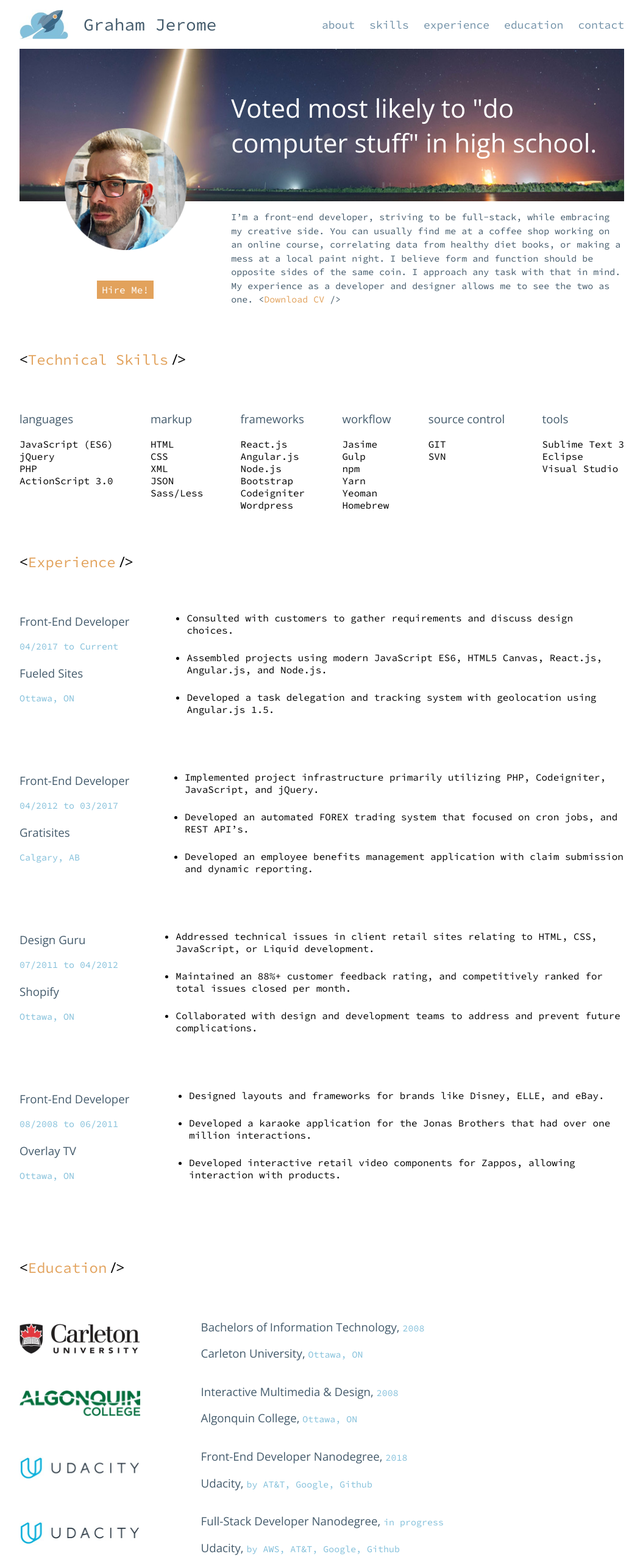
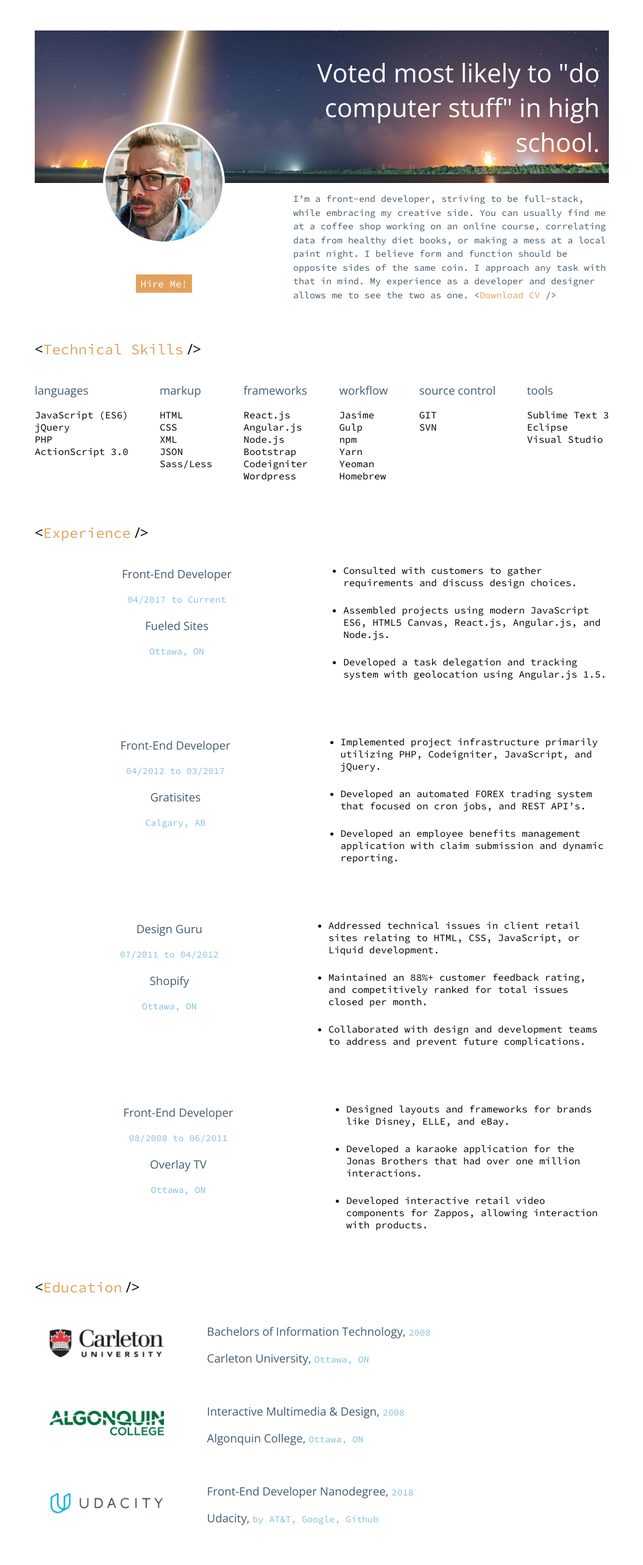
Before and after one commit to GrahamJerome/professional-profile, a React (Create React App) app: page / in a window 1280 px wide. Shown: the top 2566 px of the page at 61% size, without its empty margins (112-1167 px from the left). Built offline with nearby package versions, Linux system fonts and the light colour scheme.

Commit message:
responsive stylings up to iPad.

```diff
--- a/src/App.js
+++ b/src/App.js
@@ -3,12 +3,13 @@
 import Intro from './Intro';
 import Content from './Content';
 import './css/App.css';
+import './css/responsive.css';
 
 class App extends Component {
   render() {
     return (
       <div id="app">
-        <Navigation />
+        {/*<Navigation />*/}
         <Intro />
         <Content />
       </div>
--- a/src/Content.js
+++ b/src/Content.js
@@ -114,9 +114,9 @@
 		const { skills, experience, education } = this.state;
 
 		return (
-			<div className="mainContent">
+			<div id="mainContent">
+				<section id="skills">
 					<h2>{"<"}<span>Technical Skills</span> {"/>"}</h2>
-				<section id="skills">
 					<div className="skillsHolder">
 					{
 						skills.map((skill, i) => (
@@ -135,8 +135,8 @@
 					</div>
 				</section>
 
+				<section id="experience">
 					<h2>{"<"}<span>Experience</span> {"/>"}</h2>
-				<section id="experience">
 					{
 						experience.map((job, i) => (
 							<div key={i} className="experienceHolder">
@@ -161,8 +161,8 @@
 					}
 				</section>
 
+				<section id="education">
 					<h2>{"<"}<span>Education</span> {"/>"}</h2>
-				<section id="education">
 					{
 						education.map((school, i) => (
 							<div key={i} className="educationHolder">
@@ -179,8 +179,8 @@
 					}
 				</section>
 
+				<section id="goals">
 					<h2>{"<"}<span>Goals</span> {"/>"}</h2>
-				<section id="goals">
 					<p>
 						My goals are to stay up to date with the latest practices, and find creative ways to write effective code. I enjoy engaging with the development communities either online or in my area, to see how people come up with different approaches to solving problems. I’ve become quite addicted to online learning resources as well. I’m currently working on my second Nanodegree from Udacity in full-stack development (on weekends).<br/>
 						<br/>
@@ -190,8 +190,9 @@
 					</p>
 				</section>
 
+				<section id="contact">
 					<h2>{"<"}<span>Hire Me</span> {"/>"}</h2>
-				<section id="contact">
+					<div className="contactHolder">
 						<div className="hireInfo">
 							<p>
 								Lorem ipsum dolor sit amet, consectetur adipiscing elit. Suspendisse sit amet purus viverra lorem eleifend mollis non ac erat. Phasellus ut finibus erat. Mauris tellus neque, auctor sed nisi sit amet, consequat consequat nibh. Aliquam erat volutpat. Phasellus pretium placerat risus. Donec eget porttitor neque.
@@ -204,6 +205,7 @@
 							<h3><a href="https://www.linkedin.com/in/grahamjerome/" target="_blank">LinkedIn</a></h3>
 							<h3><a href="https://github.com/GrahamJerome" target="_blank">GitHub</a></h3>
 						</div>
+					</div>
 				</section>
 			</div>
 		);
--- a/src/Intro.js
+++ b/src/Intro.js
@@ -5,8 +5,8 @@
 
 	render() {
 		return (
-			<div id="about">
-				<div id="heroBanner">
+			<section id="about">
+				<div className="heroBanner">
 					<h2>Voted most likely to "do computer stuff" in high school.</h2>
 				</div>
 
@@ -22,7 +22,7 @@
 						</p>
 					</div>
 				</div>
-			</div>
+			</section>
 		);
 	}
 }
--- a/src/css/App.css
+++ b/src/css/App.css
@@ -81,148 +81,3 @@
 .navLinks li a:hover {
   color: #E2A25C;
 }
-
-#heroBanner {
-  display: flex;
-  align-items: center;
-  justify-content: flex-end;
-  height: 250px;
-  background: url('../images/heroBanner.jpg') center bottom no-repeat;
-  background-size: cover;
-}
-#heroBanner h2 {
-  width: 65%;
-  margin: 0;
-  font-size: 42px;
-  color: #FFFFFF;
-}
-
-.introHolder {
-  display: flex;
-  justify-content: space-between;
-}
-.profilePicture {
-  width: 35%;
-  display: flex;
-  flex-direction: column;
-  align-items: center;
-}
-.profilePicture img {
-  width: 200px;
-  height: auto;
-  margin-top: -120px;
-}
-.profilePicture a {
-  margin-top: 50px;
-  padding: 5px 8px;
-  background: #E2A25C;
-  color: #FFFFFF;
-  text-align: center;
-}
-.introText {
-  width: 65%;
-  align-self: flex-end;
-}
-.introText p {
-  margin-bottom: 0;
-}
-
-.mainContent {
-  padding-top: 50px;
-}
-
-.skillsHolder {
-  display: flex;
-  flex-wrap: wrap;
-  justify-content: space-between;
-  width: 100%;
-}
-
-#experience {
-  display: flex;
-  flex-direction: column;
-}
-.experienceHolder {
-  display: flex;
-  flex-direction: row;
-  justify-content: space-between;
-  margin-bottom: 50px;
-}
-.experienceInfo {
-  width: 30%;
-}
-.experienceInfo p {
-  color: #82BFDA;
-}
-.experienceTasks {
-  /* width: 70%; */
-}
-.experienceTasks ul li {
-  margin-bottom: 25px;
-}
-
-#education {
-  display: flex;
-  flex-direction: column;
-}
-.educationHolder {
-  display: flex;
-  flex-direction: row;
-  justify-content: space-between;
-  align-items: center;
-}
-.educationHolder img {
-  width: 100%;
-  height: auto;
-}
-.educationLogo {
-  width: 20%;
-}
-.educationInfo {
-  width: 70%;
-}
-.educationInfo h3 {
-
-}
-.educationInfo h3 span {
-  font-size: 0.8em;
-  color: #82BFDA;
-}
-
-#contact {
-  display: flex;
-  flex-direction: row;
-  justify-content: space-between;
-  flex-wrap: wrap;
-}
-.hireInfo {
-  width: 40%;
-}
-.hireLinks {
-  width: 40%;
-  text-align: right;
-}
-
-@media screen and (min-width:768px) {
-  #root {
-    width: 768px;
-  }
-
-  .navLogo {
-    width: 50%;
-  }
-  .navLogo img {
-    width: 80px;
-    height: auto;
-    margin-right: 25px;
-  }
-  .navLinks {
-    width: 50%;
-  }
-}
-
-@media screen and (min-width: 992px) {
-  #root {
-    width: 992px;
-  }
-}
--- /dev/null
+++ b/src/css/backup.css
@@ -0,0 +1,202 @@
+@import url('https://fonts.googleapis.com/css?family=Source+Code+Pro');
+@import url('https://fonts.googleapis.com/css?family=Open+Sans:300,400');
+* {
+  box-sizing: border-box;
+  font-family: 'Source Code Pro', monospace;
+}
+
+h1, h2, h3, h4 {
+  font-family: 'Open Sans', sans-serif;
+  font-weight: 300;
+}
+section {
+  margin: 50px 0;
+}
+
+h2 span {
+  color: #E2A25C;
+}
+
+h3 {
+  color: #445B6C;
+}
+
+p {
+  color: #445B6C;
+  font-size: 15px;
+  line-height: 1.5em;
+}
+
+a:link, a:visited {
+  color: #E2A25C;
+  text-decoration: none;
+}
+a:hover {
+  text-decoration: underline;
+}
+
+ul.list-unstyled {
+  padding-left: 0;
+  list-style-type: none;
+}
+
+#root {
+  margin: 0 auto;
+}
+
+.navHolder {
+  display: flex;
+  padding-left: 0;
+  justify-content: space-between;
+}
+.navLogo {
+  display: flex;
+  flex-direction: row;
+  align-items: center;
+
+  /* Graham Jerome: */
+  font-size: 28px;
+  color: #445B6C;
+}
+.navLogo img {
+  display: inline-block;
+}
+.navLinks {
+  padding-left: 0;
+  margin-top: 0;
+  margin-bottom: 0;
+  list-style-type: none;
+
+  display: flex;
+  align-self: center;
+  justify-content: space-between;
+}
+.navLinks li {
+  display: inline-block;
+}
+.navLinks li a:link {
+  font-size: 18px;
+  color: #7090A7;
+}
+.navLinks li a:hover {
+  color: #E2A25C;
+}
+
+#heroBanner {
+  display: flex;
+  align-items: center;
+  justify-content: flex-end;
+  height: 250px;
+  background: url('../images/heroBanner.jpg') center bottom no-repeat;
+  background-size: cover;
+}
+#heroBanner h2 {
+  margin: 0;
+  color: #FFFFFF;
+}
+
+.introHolder {
+  display: flex;
+  justify-content: space-between;
+}
+.profilePicture {
+  width: 35%;
+  display: flex;
+  flex-direction: column;
+  align-items: center;
+}
+.profilePicture img {
+  width: 200px;
+  height: auto;
+  margin-top: -120px;
+}
+.profilePicture a {
+  margin-top: 50px;
+  padding: 5px 8px;
+  background: #E2A25C;
+  color: #FFFFFF;
+  text-align: center;
+}
+.introText {
+  width: 65%;
+  align-self: flex-end;
+}
+.introText p {
+  margin-bottom: 0;
+}
+
+.mainContent {
+  padding-top: 50px;
+}
+
+.skillsHolder {
+  display: flex;
+  flex-wrap: wrap;
+  justify-content: space-between;
+  width: 100%;
+}
+
+#experience {
+  display: flex;
+  flex-direction: column;
+}
+.experienceHolder {
+  display: flex;
+  flex-direction: row;
+  justify-content: space-between;
+  margin-bottom: 50px;
+}
+.experienceInfo {
+  width: 30%;
+}
+.experienceInfo p {
+  color: #82BFDA;
+}
+.experienceTasks {
+  /* width: 70%; */
+}
+.experienceTasks ul li {
+  margin-bottom: 25px;
+}
+
+#education {
+  display: flex;
+  flex-direction: column;
+}
+.educationHolder {
+  display: flex;
+  flex-direction: row;
+  justify-content: space-between;
+  align-items: center;
+}
+.educationHolder img {
+  width: 100%;
+  height: auto;
+}
+.educationLogo {
+  width: 20%;
+}
+.educationInfo {
+  width: 70%;
+}
+.educationInfo h3 {
+
+}
+.educationInfo h3 span {
+  font-size: 0.8em;
+  color: #82BFDA;
+}
+
+#contact {
+  display: flex;
+  flex-direction: row;
+  justify-content: space-between;
+  flex-wrap: wrap;
+}
+.hireInfo {
+  width: 40%;
+}
+.hireLinks {
+  width: 40%;
+  text-align: right;
+}
--- /dev/null
+++ b/src/css/responsive.css
@@ -0,0 +1,272 @@
+@media screen and (min-width: 375px) {
+
+	/* UNIVERSAL */
+	section {
+		padding: 0 25px;
+	}
+
+	/* INTRO */
+	.heroBanner {
+		/* general */
+		display: flex;
+		align-items: center;
+		justify-content: flex-end;
+		background: url('../images/heroBanner.jpg') center bottom no-repeat;
+		background-size: cover;
+
+		/* custom */
+		padding: 15px;
+		height: 150px;
+	}
+	.heroBanner h2 {
+		/* general */
+		color: #FFFFFF;
+
+		/* custom */
+		font-size: 24px;
+		text-align: center;
+	}
+	.introHolder {
+		/* general */
+		display: flex;
+
+		/* custom */
+		flex-direction: column;
+	}
+	.profilePicture {
+		/* general */
+	  display: flex;
+	  flex-direction: column;
+	  align-items: center;
+	}
+	.profilePicture img {
+		/* general */
+		border-radius: 50%;
+		border: 4px solid white;
+		align-self: center;
+
+		/* custom */
+	  width: 150px;
+	  height: 150px;
+	  margin-top: -25px;
+	}
+	.profilePicture a {
+		/* general */
+		padding: 5px 8px;
+		background: #E2A25C;
+	  color: #FFFFFF;
+	  text-align: center;
+
+		/* custom */
+	  margin: 25px 0;
+	}
+
+	/* CONTENT AREAS */
+	#mainContent h2 {
+		/* custom */
+		text-align: center;
+	}
+
+	/* SKILLS */
+	.skillsHolder {
+		/* general */
+	  display: flex;
+	  flex-wrap: wrap;
+	  justify-content: space-between;
+	}
+	.skill {
+		/* custom */
+		width: 50%;
+	}
+
+	/* EXPERIENCE */
+	.experienceHolder {
+		/* general */
+	  display: flex;
+	  flex-direction: row;
+	  margin-bottom: 25px;
+	}
+	.experienceInfo {
+		/* custom */
+	  width: 100%;
+	  text-align: center;
+	}
+	.experienceInfo p {
+		/* general */
+	  color: #82BFDA;
+	}
+	.experienceTasks ul li {
+		/* genreal */
+	  margin-bottom: 25px;
+	}
+
+	/* EDUCATION */
+	.educationHolder {
+		/* general */
+	  display: flex;
+	  flex-wrap: wrap;
+	  flex-direction: row;
+
+	  /* custom */
+	  margin: 25px 0;
+	}
+	.educationLogo {
+		/* custom */
+		text-align: center;
+	}
+	.educationLogo img {
+		/* general */
+		height: auto;
+
+		/* custom */
+	  width: 30%;
+	}
+	.educationInfo {
+		/* custom */
+	  width: 100%;
+	  text-align: center;
+	}
+	.educationInfo h3 span {
+	  font-size: 0.8em;
+	  color: #82BFDA;
+	}
+
+	/* CONTACT */
+	.contactHolder {
+		/* general */
+	  display: flex;
+	  flex-wrap: wrap;
+	  flex-direction: row;
+
+	  /* custom */
+		text-align: center;
+	}
+	.hireLinks {
+		/* custom */
+		width: 100%;
+		order: 0;
+	}
+	.hireInfo {
+	  /* custom */
+	  order: 1;
+	}
+}
+
+/* Smaller Tablets */
+@media screen and (min-width: 576px) {
+
+	/* INTRO */
+	.heroBanner {
+		height: 250px;
+	}
+	.heroBanner h2 {
+		width: 70%;
+		font-size: 24px;
+		text-align: right;
+	}
+	.introHolder {
+		flex-direction: row;
+		justify-content: space-between;
+	}
+	.profilePicture {
+		width: 45%;
+	}
+	.profilePicture img {
+	  width: 200px;
+	  height: 200px;
+	  margin-top: -100px;
+	}
+	.profilePicture a {
+		margin-top: 50px;
+	}
+	.introText {
+	  width: 55%;
+	  align-self: auto;
+	}
+	.introText p {
+	  margin-bottom: 0;
+	}
+
+	/* CONTENT AREAS */
+	#mainContent h2 {
+		text-align: left;
+	}
+
+	/* SKILLS */
+	.skillsHolder {
+		justify-content: space-between;
+	}
+	.skill {
+		width: auto;
+	}
+
+	/* EXPERIENCE */
+	.experienceHolder {
+		flex-wrap: nowrap;
+		justify-content: space-between;
+		margin-bottom: 50px;
+	}
+
+	/* EDUCATION */
+	.educationHolder {
+		justify-content: space-between
+	}
+	.educationLogo {
+	  width: 25%;
+	  align-self: center;
+	}
+	.educationLogo img {
+	  width: 80%;
+	}
+	.educationInfo {
+	  width: 70%;
+	  text-align: left;
+	}
+
+	/* CONTACT */
+	.contactHolder {
+	  justify-content: space-between;
+	}
+	.hireInfo {
+	  order: 0;
+	  width: 40%;
+	  text-align: left;
+	}
+	.hireLinks {
+		/* custom */
+		order: 1;
+	  width: 50%;
+	  text-align: right;
+	}
+}
+
+/* Tablets */
+@media screen and (min-width:768px) {
+  #root {
+    width: 768px;
+  }
+
+  .navLogo {
+    width: 50%;
+  }
+  .navLogo img {
+    width: 80px;
+    height: auto;
+    margin-right: 25px;
+  }
+  .navLinks {
+    width: 50%;
+  }
+
+  .heroBanner h2 {
+  	width: 65%;
+  	font-size: 42px;
+  }
+}
+
+/* Larger Screens */
+@media screen and (min-width: 992px) {
+  #root {
+    width: 992px;
+  }
+}
```
Lines whose indentation alone changed are shown as unchanged.
